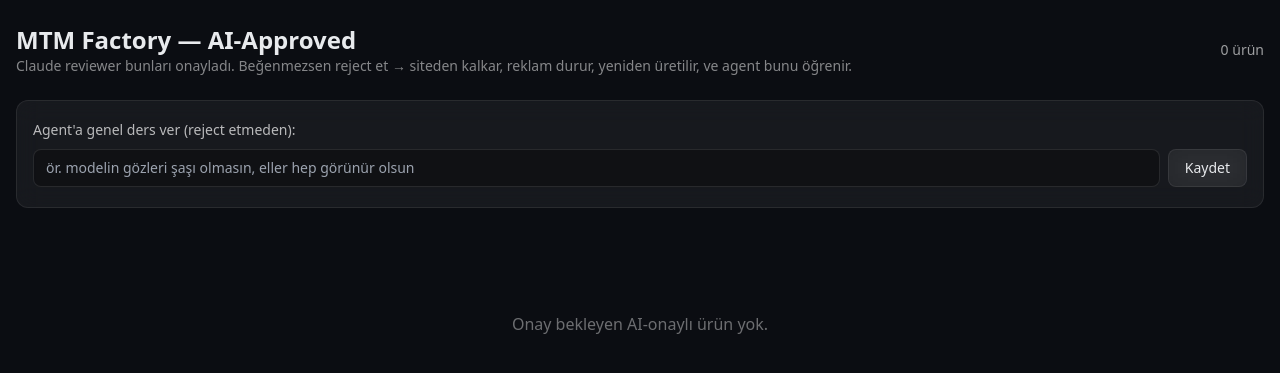
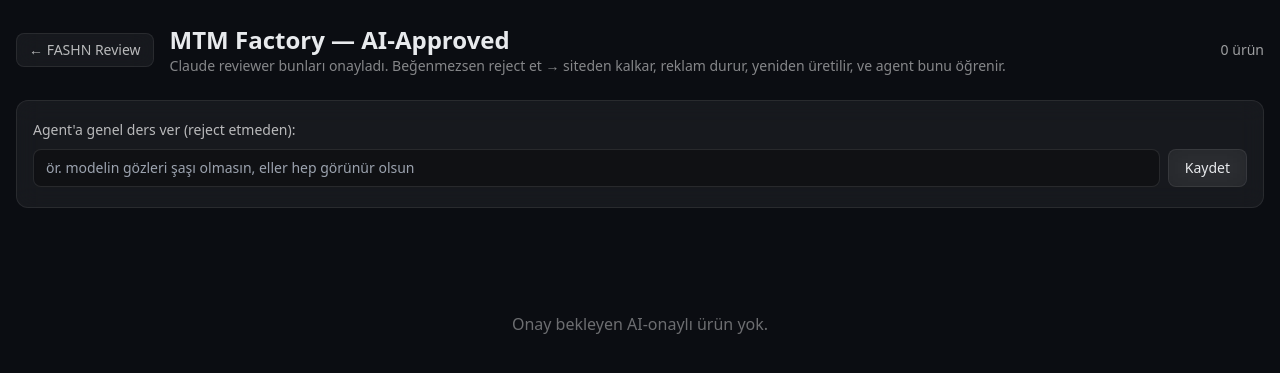
Before and after one commit to pomandi/fashn-review, a Flask app: page /factory in a window 1280 px wide. Shown: the top 373 px of the page. Run offline with Flask 3, Linux system fonts and the light colour scheme; data that the repository does not hold is empty; some libraries are stand-ins or nearby versions.

Commit message:
Add nav link between FASHN Review and MTM Factory tabs
Co-Authored-By: Claude Opus 4.8 <noreply@anthropic.com>

```diff
--- a/app/templates/factory_review.html
+++ b/app/templates/factory_review.html
@@ -15,10 +15,13 @@
 <body class="min-h-screen">
   <div class="max-w-7xl mx-auto px-4 py-6">
     <header class="flex items-center justify-between mb-6">
-      <div>
-        <h1 class="text-2xl font-semibold">MTM Factory — AI-Approved</h1>
-        <p class="text-sm text-white/50">Claude reviewer bunları onayladı. Beğenmezsen reject et →
-          siteden kalkar, reklam durur, yeniden üretilir, ve agent bunu öğrenir.</p>
+      <div class="flex items-center gap-4">
+        <a href="/" class="px-3 py-1.5 rounded-lg glass hover:bg-white/10 text-sm text-white/70">← FASHN Review</a>
+        <div>
+          <h1 class="text-2xl font-semibold">MTM Factory — AI-Approved</h1>
+          <p class="text-sm text-white/50">Claude reviewer bunları onayladı. Beğenmezsen reject et →
+            siteden kalkar, reklam durur, yeniden üretilir, ve agent bunu öğrenir.</p>
+        </div>
       </div>
       <div id="count" class="text-sm text-white/60"></div>
     </header>
--- a/app/templates/review.html
+++ b/app/templates/review.html
@@ -203,6 +203,10 @@
                     <h1 class="text-xl font-bold">FASHN Review</h1>
                     <p class="text-gray-400 text-sm">AI Image Approval System</p>
                 </div>
+                <a href="/factory" class="ml-4 px-4 py-2 rounded-xl bg-gradient-to-br from-emerald-500/20 to-blue-500/20 border border-emerald-400/30 text-emerald-300 text-sm font-medium hover:from-emerald-500/30 hover:to-blue-500/30 transition flex items-center gap-2">
+                    ✨ MTM Factory
+                    <span class="text-xs text-emerald-400/70">AI-onaylı →</span>
+                </a>
             </div>
 
             <!-- Stats -->
```
